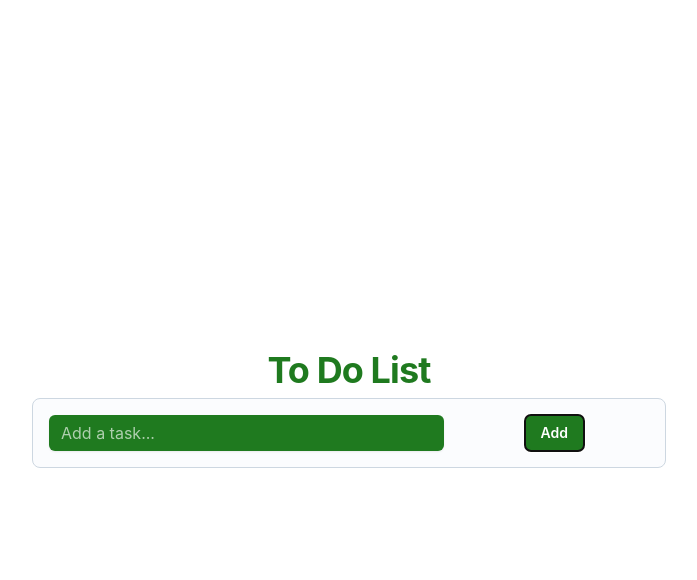
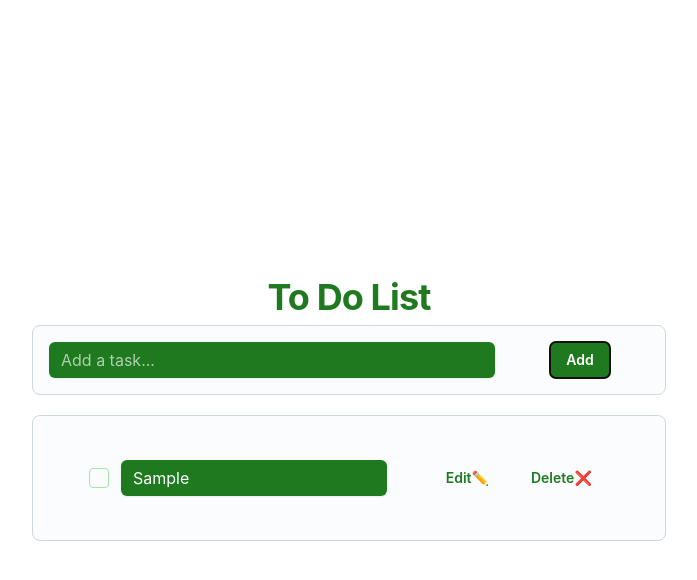
Before and after one commit to Lorene15/To-Do-List, a React (Vite) app: page / in a window 1280 px wide. Both pictures are taken after typing "Sample" into the empty fields and a click on the button "Add". Shown: the top 580 px of the page, without its empty margins (291-988 px from the left). Built offline with nearby package versions, Linux system fonts and the light colour scheme.

Commit message:
Button  arrangement edit, delete, save, cancel

```diff
--- a/src/App.jsx
+++ b/src/App.jsx
@@ -5,19 +5,50 @@ import Button from "@mui/joy/Button";
 import Input from "@mui/joy/Input";
 import CardContent from "@mui/joy/CardContent";
 import Grid from "@mui/joy/Grid";
+import Checkbox from "@mui/joy/Checkbox";
+import Sheet from "@mui/joy/Sheet";
+import { Box } from "@mui/joy";
 
 function App() {
-  const [tasks, setTasks] = useState([]);
+  const [items, setItems] = useState([]);
+  const [showList, setShowList] = useState(false);
 
-  function handleAddTasks(task) {
-    setTasks((tasks) => [...tasks, task]);
+  function handleAddItems(item) {
+    setItems((items) => [...items, item]);
+    setShowList(true);
+  }
+
+  function handleEditItem(itemId, editedItemText) {
+    setItems(
+      items.map((item) =>
+        item.id === itemId ? { ...item, tasks: editedItemText } : item
+      )
+    );
+  }
+
+  function handleDeleteItem(itemId) {
+    const isConfirmed = window.confirm(
+      "Are you sure you want to delete this task?"
+    );
+    if (isConfirmed) {
+      setItems(items.filter((item) => item.id !== itemId));
+    }
   }
 
   return (
     <div className="app">
       <div className="container">
         <Header />
-        <Form onHandleAddTasks={handleAddTasks} />
+        <Form onHandleAddItems={handleAddItems} setShowList={setShowList} />
+        {showList && (
+          <div className="spacer">
+            <ListTasks
+              items={items}
+              onDeleteItem={handleDeleteItem}
+              onEditItem={handleEditItem}
+            />
+          </div>
+        )}
       </div>
     </div>
   );
@@ -33,27 +64,29 @@ function Header() {
   );
 }
 
-function Form({ onHandleAddTasks }) {
+function Form({ onHandleAddItems, setShowList }) {
   const [tasks, setTasks] = useState("");
 
   function handleTasks(e) {
+    e.preventDefault();
     setTasks(e.target.value);
   }
 
   function handleSubmit(e) {
     e.preventDefault();
 
-    const newTask = { id: Date.now(), tasks, packed: false };
+    const newItem = { id: Date.now(), tasks, packed: false };
     if (!tasks) return;
-    onHandleAddTasks(newTask);
+    onHandleAddItems(newItem);
     setTasks("");
+    setShowList(true);
   }
   return (
     <Card sx={{ width: 600 }}>
       <CardContent>
         <form onSubmit={handleSubmit}>
           <Grid container spacing={2} sx={{ flexGrow: 1 }}>
-            <Grid xs={6} md={8}>
+            <Grid xs={9}>
               <Input
                 color="success"
                 placeholder="Add a task..."
@@ -64,7 +97,7 @@ function Form({ onHandleAddTasks }) {
                 value={tasks}
               />
             </Grid>
-            <Grid xs={6} md={4}>
+            <Grid xs={3}>
               <Button type="submit" variant="solid" size="md" color="success">
                 Add
               </Button>
@@ -76,4 +109,117 @@ function Form({ onHandleAddTasks }) {
   );
 }
 
+function ListTasks({ items, onDeleteItem, onEditItem }) {
+  const [isEditing, setIsEditing] = useState(false);
+  const [editedTaskText, setEditedTaskText] = useState("");
+  const [editedTaskId, setEditedTaskId] = useState("");
+
+  const handleEditClick = (taskId, taskText) => {
+    setIsEditing(true);
+    setEditedTaskText(taskText);
+    setEditedTaskId(taskId);
+  };
+
+  const handleSaveEdit = () => {
+    onEditItem(editedTaskId, editedTaskText);
+    setIsEditing(false);
+    setEditedTaskText("");
+    setEditedTaskId("");
+  };
+
+  const handleCancelEdit = () => {
+    setIsEditing(false);
+    setEditedTaskText("");
+    setEditedTaskId("");
+  };
+
+  return (
+    <Card sx={{ width: 600 }}>
+      <CardContent>
+        <ul>
+          {items.map((item) => (
+            <Sheet key={item.id}>
+              <Grid
+                container
+                spacing={3}
+                justifyContent="space-between"
+                alignItems="center"
+              >
+                <Grid xs={7}>
+                  <div style={{ display: "flex", alignItems: "center" }}>
+                    <Checkbox
+                      checked={item.packed}
+                      onChange={() => console.log("Checkbox changed")}
+                      color="success"
+                      variant="outlined"
+                    />
+                    <Grid xs={11}>
+                      <Input
+                        color="success"
+                        type="text"
+                        size="md"
+                        variant="solid"
+                        value={
+                          isEditing && editedTaskId === item.id
+                            ? editedTaskText
+                            : item.tasks
+                        }
+                        onChange={(e) => setEditedTaskText(e.target.value)}
+                        readOnly={!isEditing || editedTaskId !== item.id}
+                      />
+                    </Grid>
+                  </div>
+                </Grid>
+                <Grid xs={5}>
+                  {isEditing && editedTaskId === item.id ? (
+                    <div style={{ display: "flex" }}>
+                      <Button
+                        variant="plain"
+                        size="md"
+                        color="success"
+                        onClick={handleSaveEdit}
+                      >
+                        Save✔️
+                      </Button>
+                      <span style={{ margin: "0 5px" }}></span>
+                      <Button
+                        variant="plain"
+                        size="md"
+                        color="success"
+                        onClick={handleCancelEdit}
+                      >
+                        Cancel🚫
+                      </Button>
+                    </div>
+                  ) : (
+                    <div style={{ display: "flex" }}>
+                      <Button
+                        variant="plain"
+                        size="md"
+                        color="success"
+                        onClick={() => handleEditClick(item.id, item.tasks)}
+                      >
+                        Edit✏️
+                      </Button>
+                      <span style={{ margin: "0 5px" }}></span>
+                      <Button
+                        variant="plain"
+                        size="md"
+                        color="success"
+                        onClick={() => onDeleteItem(item.id)}
+                      >
+                        Delete❌
+                      </Button>
+                    </div>
+                  )}
+                </Grid>
+              </Grid>
+            </Sheet>
+          ))}
+        </ul>
+      </CardContent>
+    </Card>
+  );
+}
+
 export default App;
--- a/src/index.css
+++ b/src/index.css
@@ -76,6 +76,10 @@ button:focus-visible {
   text-align: center;
 }
 
+.spacer {
+  margin-top: 20px;
+}
+
 .header {
   display: flex;
   justify-content: center;
```
